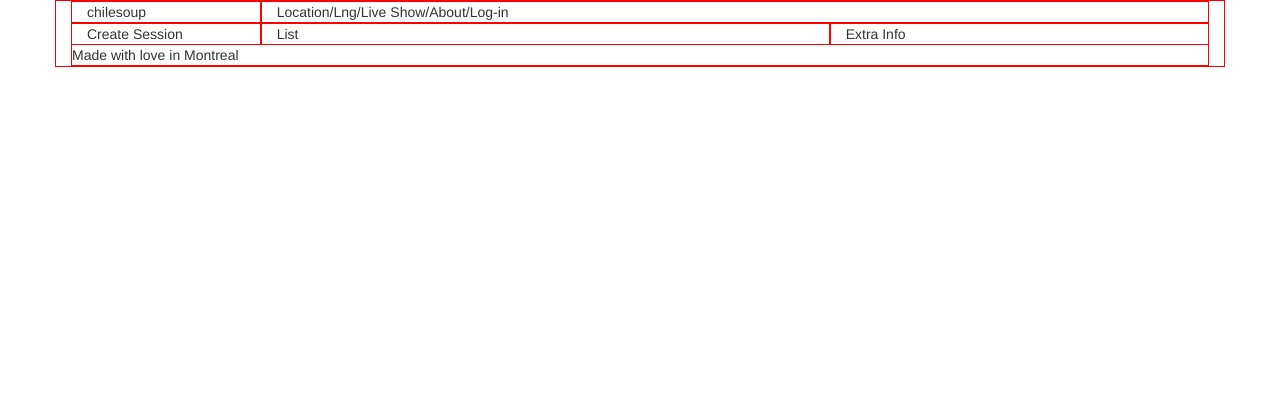
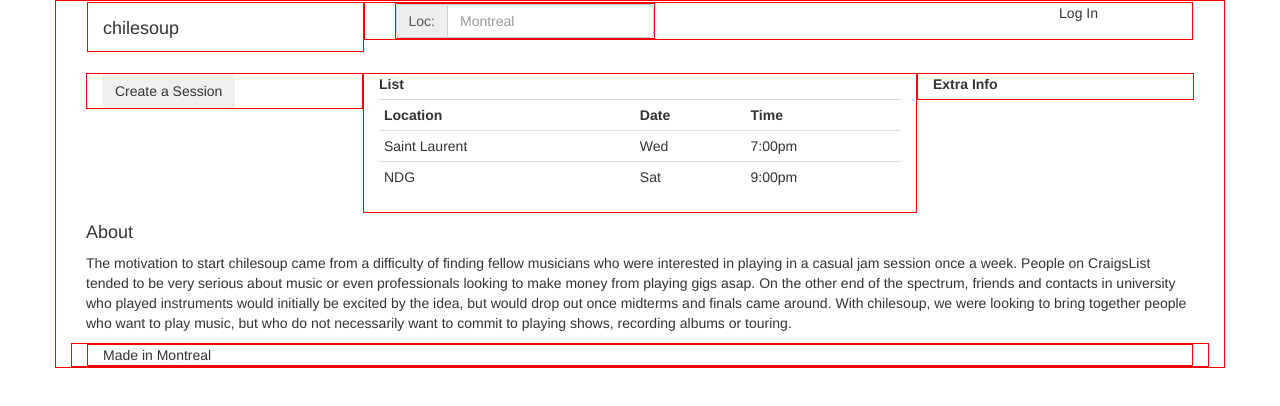
Before and after one commit to samisayegh/chilesoup, a plain HTML site: page chilesoup.html in a window 1280 px wide. Drawn offline with nearby package versions, Linux system fonts and the light colour scheme.

Commit message:
navbar improvement and body development

```diff
--- a/chilesoup.html
+++ b/chilesoup.html
@@ -2,39 +2,107 @@
 <html lang="en">
   <head>
     <meta charset="UTF-8">
-    <meta name="description" content="find jam sessions">
+    <meta name="description" content="finding jam sessions">
     <meta name="keywords" content="">
-    <link rel="stylesheet" type="text/css" href="bower_components\bootstrap\dist\css\bootstrap.css">
+    <link rel="stylesheet" type="text/css" href="bootstrap\css\bootstrap.css">
+    <link rel="stylesheet" type="text/css" href="bootstrap\css\bootstrap-datepicker.css">
     <link rel="stylesheet" type="text/css" href="chilesoup.css">
-    <script src="http://ajax.googleapis.com/ajax/libs/jquery/1.11.1/jquery.min.js"></script>
-    <script language="javascript" type="text/javascript" src="bower_components\bootstrap\dist\js\bootstrap.js"></script>
+    <script src="https://ajax.googleapis.com/ajax/libs/jquery/2.2.0/jquery.min.js"></script>
+    <script language="javascript" type="text/javascript" src="bootstrap\js\bootstrap.js"></script>
+    <script language="javascript" type="text/javascript" src="bootstrap\js\bootstrap-datepicker.js"></script>
+    <script language="javascript" type="text/javascript" src="chilesoup.js"></script>
   </head>
   <body>
     <title>chilesoup</title>
     <div class="container">
-      <header>
-        <div class="col-xs-2">chilesoup</div>
-        <div class="col-xs-10">Location/Lng/Live Show/About/Log-in</div>
-      </header>
 
-      <section>
+      <!-- Navigation bar -->
+      <nav class="navbar col-xs-12">
+        <div class="navbar-brand col-xs-3">chilesoup</div>
+        <div class="col-xs-9" role="navigation">
+          <ul class="nav">
+            <li class="col-xs-10">
+              <form class="form-inline">
+                <div class="input-group">
+                  <div class="input-group-addon">Loc:</div>
+                  <input class="form-control" type="text" placeholder="Montreal">
+                </div>
+              </form>
+            </li>
+            <li class="col-xs-2">Log In</li>
+          </ul>
+        </div>
+      </nav>
+
+      <!-- Page Main Body -->
+      <section class="col-xs-12">
         <!-- Options Menu -->
-        <div class="col-xs-2">
-          Create Session
+        <div class="col-xs-3 test1">
+          <button class="btn" data-toggle="collapse" href="#createSession">Create a Session</button>
+          <div class="collapse" id="createSession">
+            <form>
+              <div class="form-group">
+                <label>Address</label>
+                <input class="form-control" type="address" placeholder="where are you playing?">
+              </div>
+              <div class="form-group">
+                <label>When</label>
+                <input class="form-control datepicker" placeholder="what day?">
+              </div>
+
+              <div class="form-group">
+                <label>Time</label>
+                <input class="form-control" type="time">
+              </div>
+
+              <div class="form-group">
+                <label>Skill</label>
+                <input class="form-control" type="radio">
+              </div>
+
+              <input class="form-control" type="submit" value="create session">
+            </form>
+          </div>
         </div>
 
         <!-- List of Events -->
-        <div class="col-xs-6">
-          List
+        <div class="col-xs-6 test">
+          <label>List</label>
+          <table class="table table-condensed table-hover">
+            <tr>
+              <th>Location</th>
+              <th>Date</th>
+              <th>Time</th>
+            </tr>
+            <tr>
+              <td>Saint Laurent</td>
+              <td>Wed</td>
+              <td>7:00pm</td>
+            </tr>
+            <tr>
+              <td>NDG</td>
+              <td>Sat</td>
+              <td>9:00pm</td>
+            </tr>
+          </table>
         </div>
 
         <!-- Extra Info Tab -->
-        <div class="col-xs-4">
-          Extra Info
+        <div class="col-xs-3">
+          <label>Extra Info</label>
         </div>
       </section>
 
-      <footer>Made with love in Montreal</footer>
+      <!-- Page Description -->
+      <section class="col-xs-12">
+        <h4>About</h4>
+        <p>The motivation to start chilesoup came from a difficulty of finding fellow musicians who were interested in playing in a casual jam session once a week. People on CraigsList tended to be very serious about music or even professionals looking to make money from playing gigs asap. On the other end of the spectrum, friends and contacts in university who played instruments would initially be excited by the idea, but would drop out once midterms and finals came around. With chilesoup, we were looking to bring together people who want to play music, but who do not necessarily want to commit to playing shows, recording albums or touring.</p>
+      </section>
+
+      <!-- Footer -->
+      <footer class="col-xs-12">
+        <div class="col-xs-12">Made in Montreal</div>
+      </footer>
     </div>
   </body>
 </html>
```
